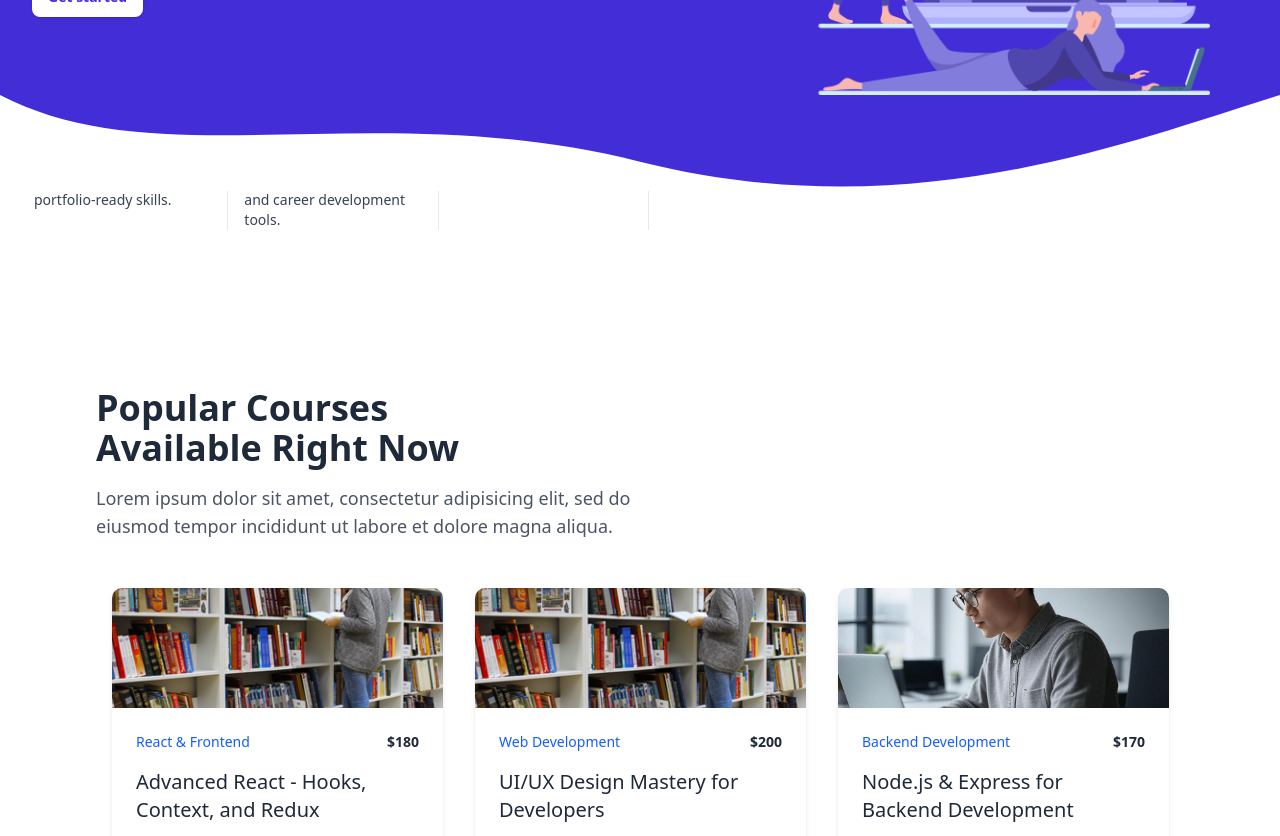
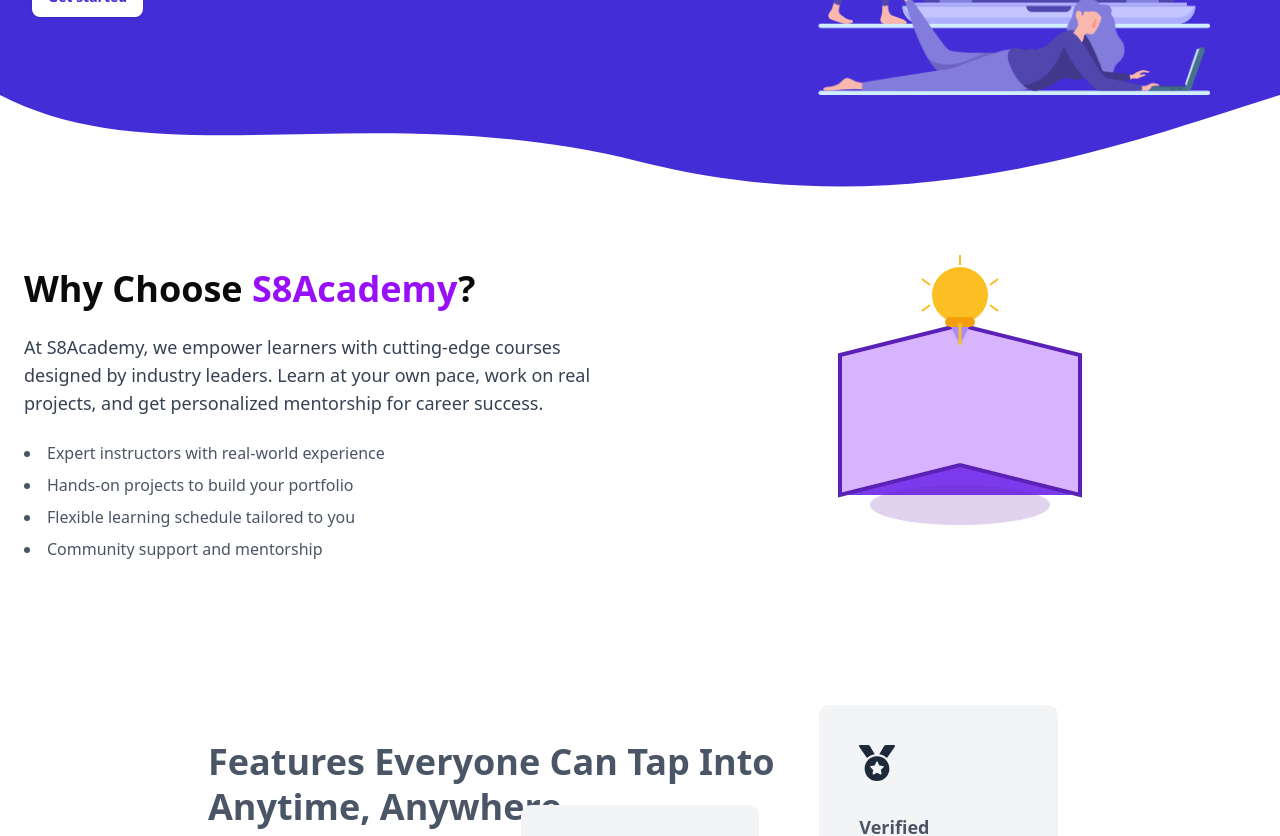
Before and after one commit to devspak-s8/s8Academy, a React (Vite) app: page / in a window 1280 px wide. Shown: the part 540-1376 px from the top of the page. Built offline with nearby package versions, Linux system fonts and the light colour scheme.

Commit message:
Added FAQSection, CTABAnnerSEction and Tesetimonials section

```diff
--- /dev/null
+++ b/src/components/LandingPage/CTAbanner.jsx
@@ -0,0 +1,35 @@
+import React from 'react';
+import Modal from 'react-modal';
+import { useNavigate } from 'react-router-dom';
+
+// Bind modal to app element for accessibility
+Modal.setAppElement('#root');
+
+const RegistrationSection = () => {
+
+const navigate = useNavigate();
+
+
+const handleRedirect = () => {
+  navigate('/ProfilePage');
+};
+
+  return (
+   <section className="bg-indigo-600 py-16 px-6 mb-14 text-center text-white">
+      <h2 className="text-5xl font-bold mb-6">
+        Join <span className="text-purple-400">10,000+</span> Students Learning Today
+      </h2>
+      <p className="mb-10 text-lg max-w-xl mx-auto">
+        Level up your skills with expert-led courses designed for the future.
+      </p>
+      <a
+        href="#enroll"
+        className="inline-block bg-purple-500 hover:bg-purple-700 text-white font-bold py-4 px-10 rounded-full transition transform hover:scale-105 animate-pulse"
+      onClick={handleRedirect} >
+        Enroll Now
+      </a>
+    </section>
+  );
+};
+
+export default RegistrationSection;
--- /dev/null
+++ b/src/components/LandingPage/IntroWhyChooseUs.jsx
@@ -0,0 +1,62 @@
+import React from "react";
+
+const IntroWhyChooseUs = () => {
+  return (
+    <section className="max-w-7xl mx-auto px-6 py-16 flex flex-col lg:flex-row items-center gap-12">
+      {/* Text Content */}
+      <div className="lg:w-1/2">
+        <h2 className="text-4xl font-extrabold mb-6">
+          Why Choose <span className="text-purple-600">S8Academy</span>?
+        </h2>
+        <p className="text-gray-700 text-lg mb-6">
+          At S8Academy, we empower learners with cutting-edge courses designed by industry leaders.
+          Learn at your own pace, work on real projects, and get personalized mentorship for career success.
+        </p>
+        <ul className="list-disc list-inside text-gray-600 space-y-2">
+          <li>Expert instructors with real-world experience</li>
+          <li>Hands-on projects to build your portfolio</li>
+          <li>Flexible learning schedule tailored to you</li>
+          <li>Community support and mentorship</li>
+        </ul>
+      </div>
+
+      {/* Inline SVG Illustration */}
+      <div className="lg:w-1/2 flex justify-center">
+        <svg
+          width="320"
+          height="320"
+          viewBox="0 0 320 320"
+          fill="none"
+          xmlns="http://www.w3.org/2000/svg"
+          className="max-w-full h-auto"
+        >
+          {/* Book base */}
+          <rect x="40" y="100" width="240" height="140" rx="12" fill="#7C3AED" />
+          {/* Book pages */}
+          <path
+            d="M40 100 L160 70 L280 100 L280 240 L160 210 L40 240 Z"
+            fill="#D8B4FE"
+            stroke="#5B21B6"
+            strokeWidth="4"
+          />
+          {/* Bookmark */}
+          <polygon points="150,70 160,90 170,70" fill="#A78BFA" />
+          {/* Light bulb */}
+          <circle cx="160" cy="40" r="28" fill="#FBBF24" />
+          <rect x="145" y="62" width="30" height="10" rx="5" fill="#F59E0B" />
+          <line x1="160" y1="68" x2="160" y2="90" stroke="#FBBF24" strokeWidth="3" />
+          {/* Rays around bulb */}
+          <line x1="160" y1="10" x2="160" y2="0" stroke="#FBBF24" strokeWidth="2" />
+          <line x1="190" y1="30" x2="198" y2="24" stroke="#FBBF24" strokeWidth="2" />
+          <line x1="130" y1="30" x2="122" y2="24" stroke="#FBBF24" strokeWidth="2" />
+          <line x1="190" y1="50" x2="198" y2="56" stroke="#FBBF24" strokeWidth="2" />
+          <line x1="130" y1="50" x2="122" y2="56" stroke="#FBBF24" strokeWidth="2" />
+          {/* Base shadow */}
+          <ellipse cx="160" cy="250" rx="90" ry="20" fill="#6B21A8" opacity="0.2" />
+        </svg>
+      </div>
+    </section>
+  );
+};
+
+export default IntroWhyChooseUs;
--- a/src/components/LandingPage/RegistrationForm.jsx
+++ /dev/null
@@ -1,161 +0,0 @@
-import React from 'react';
-import Modal from 'react-modal';
-import { useNavigate } from 'react-router-dom';
-
-// Bind modal to app element for accessibility
-Modal.setAppElement('#root');
-
-const RegistrationSection = () => {
-  // const [formData, setFormData] = useState({
-  //   name: '',
-  //   phone: '',
-  //   email: '',
-  // });
-  // const [modalIsOpen, setModalIsOpen] = useState(false);
-  // const [modalMessage, setModalMessage] = useState('');
-  // const [isSubmitting, setIsSubmitting] = useState(false);
-
-  // const handleInputChange = (e) => {
-  //   const { name, value } = e.target;
-  //   setFormData((prev) => ({ ...prev, [name]: value }));
-  // };
-
-  // const handleSubmit = (e) => {
-  //   e.preventDefault();
-  //   // Basic validation
-  //   if (!formData.name || !formData.email || !formData.phone) {
-  //     setModalMessage('Please fill out all fields.');
-  //     setModalIsOpen(true);
-  //     return;
-  //   }
-  //   if (!/\S+@\S+\.\S+/.test(formData.email)) {
-  //     setModalMessage('Please enter a valid email address.');
-  //     setModalIsOpen(true);
-  //     return;
-  //   }
-
-  //   setIsSubmitting(true);
-  //   setModalMessage('Submitting...');
-  //   setModalIsOpen(true);
-
-  //   // Simulate form submission (replace with backend call later)
-  //   setTimeout(() => {
-  //     console.log('Form submitted:', formData);
-  //     setModalMessage('Registration submitted successfully!');
-  //     setIsSubmitting(false);
-  //     setFormData({ name: '', phone: '', email: '' });
-  //   }, 2000);
-  // };
-
-  // const closeModal = () => {
-  //   setModalIsOpen(false);
-  //   setModalMessage('');
-  // };
-const navigate = useNavigate();
-
-
-const handleRedirect = () => {
-  navigate('/ProfilePage');
-};
-
-  return (
-    <section
-      className="relative z-20 mb-[160px] bg-cover bg-center  py-40 md:py-16 lg:bg-transparent sm:bg-none"
-     >
-      <div className="container mx-auto px-20">
-        <div className="flex flex-col lg:flex-row items-end">
-          {/* Text Column */}
-          <div className="w-full lg:w-5/12 mb-8 lg:mb-0">
-            <div className="text-gray-400">
-              <h2 className="text-3xl md:text-4xl font-bold mb-4">
-                Watch Our Trainers <br /> in Live Action
-              </h2>
-              <p className="text-lg">
-                If you are looking at blank cassettes on the web, you may be very confused at the difference in price. You
-                may see some for as low as $.17 each.
-              </p>
-            </div>
-          </div>
-
-          {/* Form Column */}
-                <div className="w-full lg:w-4/12 lg:ml-auto mt-12 lg:mt-0">
-                <div className="bg-transparent text-center p-8 sm:p-16 shadow-[0_0_50px_rgba(185,55,223,0.45)]">
-                  <h3 className="text-2xl font-bold text-gray-800 mb-2">Courses for Free</h3>
-                  <p className="text-base text-gray-700 mb-6">It is high time for learning</p>
-                  <form  className="space-y-6">
-                  <div>
-            <input
-            type="text"
-            name="name"
-            placeholder="NAME"
-            className="w-full bg-transparent border-b border-gray-400 text-gray-800 text-sm py-5 px-0 placeholder-gray-600 placeholder-opacity-40 uppercase opacity-60 cursor-not-allowed"
-            />
-          </div>
-          <div>
-            <input
-            type="text"
-            name="phone"
-            placeholder="PHONE NUMBER"
-            className="w-full bg-transparent border-b border-gray-400 text-gray-800 text-sm py-5 px-0 placeholder-gray-600 placeholder-opacity-40 uppercase opacity-60 cursor-not-allowed"
-            />
-          </div>
-          <div>
-            <input
-            type="email"
-            name="email"
-            placeholder="EMAIL ADDRESS"
-            disabled
-            className="w-full bg-transparent border-b border-gray-400 text-gray-800 text-sm py-5 px-0 placeholder-gray-600 placeholder-opacity-40 uppercase opacity-60 cursor-not-allowed"
-            />
-          </div>
-
-          <div className="text-center mt-6">
-            <button
-            type="button"
-            // onClick={handleGoogleSignIn}
-              onClick={handleRedirect}
-
-            className="bg-white text-gray-800 font-semibold py-3 px-6 rounded-md shadow-lg flex items-center justify-center gap-3 mx-auto hover:bg-gray-100 transition"
-            >
-            <img
-              src="https://upload.wikimedia.org/wikipedia/commons/5/53/Google_%22G%22_Logo.svg"
-              alt="Google"
-              className="w-5 h-5"
-
-            />
-            Continue with Google
-            </button>
-          </div>
-
-                  </form>
-                </div>
-                </div>
-              </div>
-              </div>
-
-              {/* Modal */}
-      {/* <Modal
-        isOpen={modalIsOpen}
-        onRequestClose={closeModal}
-        className="fixed inset-0 flex items-center justify-center p-4"
-        overlayClassName="fixed inset-0 bg-black bg-opacity-75"
-      >
-        <div className="bg-white rounded-lg p-8 max-w-md w-full text-center">
-          <p className="text-lg text-gray-800 mb-4">{modalMessage}</p>
-          {isSubmitting ? (
-            <div className="inline-block animate-spin rounded-full h-8 w-8 border-t-2 border-b-2 border-blue-600"></div>
-          ) : (
-            <button
-              onClick={closeModal}
-              className="bg-blue-700 text-white py-2 px-4 rounded-lg hover:bg-blue-600 transition"
-            >
-              Close
-            </button>
-          )}
-        </div>
-      </Modal> */}
-    </section>
-  );
-};
-
-export default RegistrationSection;
--- a/src/pages/Home.jsx
+++ b/src/pages/Home.jsx
@@ -1,35 +1,49 @@
 // src/CourseDetails.jsx
 import React from "react";
 
-// 🔻 Section Components
+// Core components
 import Banner from "../components/LandingPage/Banner";
-// 🔻 Optional UI Enhancements (can remove if not needed)
+import IntroWhyChooseUs from "../components/LandingPage/IntroWhyChooseUs";
+import FeatureSection from "../components/LandingPage/FeatureSection";
+import PopularCourses from "../components/LandingPage/PopularCourses";
+import Testimonials from "../components/LandingPage/Testimonials";
+import FAQ from "../components/LandingPage/FAQSection";
+import CTABanner from "../components/LandingPage/CTABanner";
+import Newsletter from "../components/LandingPage/Newsletter";
+import Footer from "../components/LandingPage/Footer";
+
+// Optional UI - remove if unused
 import Features from "../components/Features";
-import VideoSection from "../components/LandingPage/VideoSection";
-import PopularCourses from "../components/LandingPage/PopularCourses";
-import FeatureSection from "../components/LandingPage/FeatureSection";
-import RegistrationSection from "../components/LandingPage/RegistrationForm";
-import InstructorsSection from "../components/LandingPage/instructors-section";
-// 🔻 Footer
-import Newsletter from "../components/LandingPage/newsletter";
-import Footer from "../components/LandingPage/Footer";
-import FAQ from "@/components/LandingPage/FAQSection";
+
 const CourseDetails = () => {
   return (
     <div>
-      {/* Top Banner */}
+      {/* Hero Section */}
       <Banner />
 
-      <Features />
+      {/* <- Add it here */}
+      <IntroWhyChooseUs />
+
+      {/* Core Features */}
+      <FeatureSection />
+
+      {/* Courses */}
       <PopularCourses />
-      <InstructorsSection />
 
 
-      <FeatureSection/>
-      <RegistrationSection/>
-      <FAQ/>
+      {/* Social Proof */}
+      <Testimonials />
+
+      {/* FAQ */}
+      <FAQ />
+
+      {/* Call To Action */}
+      <CTABanner />
+
+      {/* Newsletter Signup */}
+      <Newsletter />
+
       {/* Footer */}
-      <Newsletter />
       <Footer />
     </div>
   );
```
Also changed, not shown: 2 other files (tests, documents, lock files or other folders).
